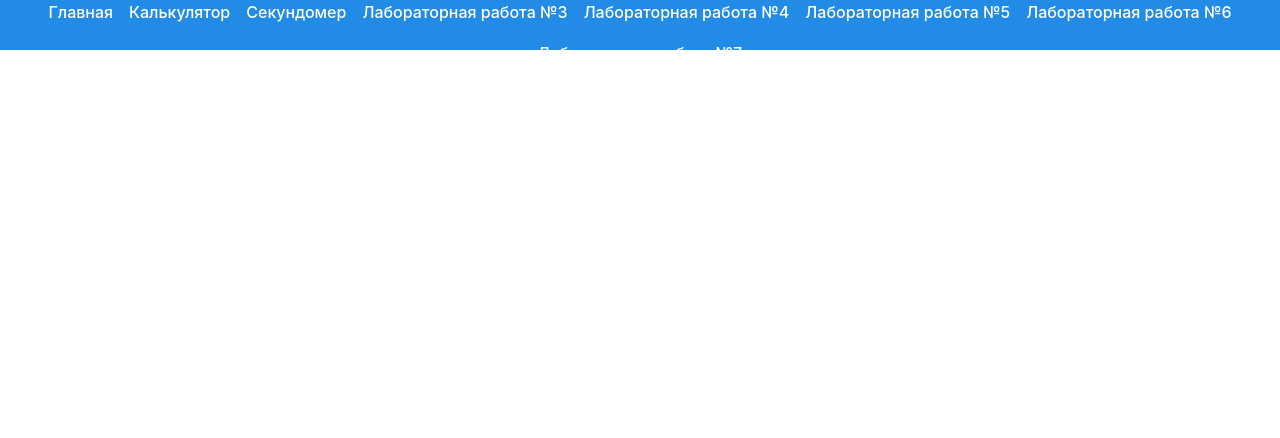
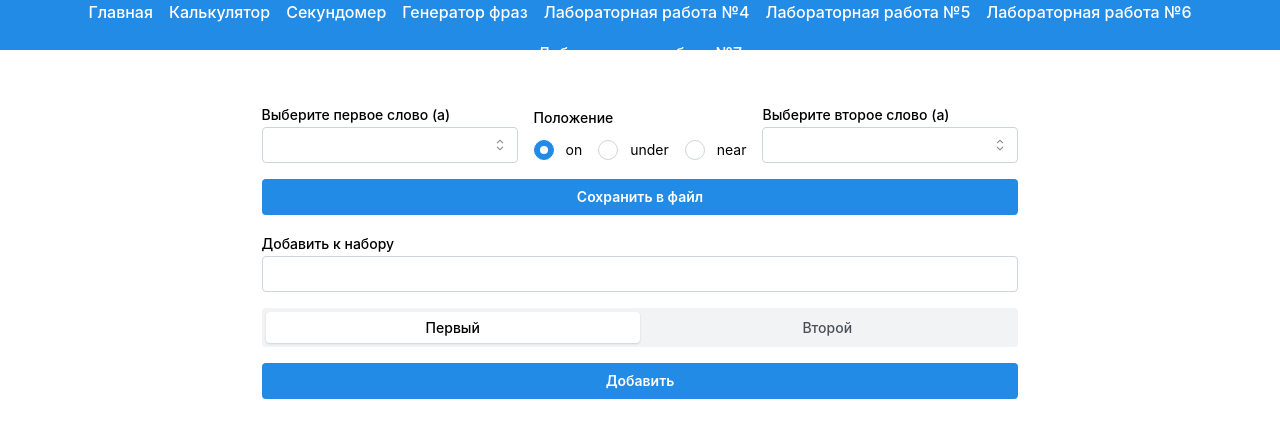
Before and after one commit to DzNk/LaboratoriesTech, a React (Vite) app: page /lab3 in a window 1280 px wide. Shown: the top 438 px of the page. Built offline with nearby package versions, Linux system fonts and the light colour scheme.

Commit message:
Lab 3 done

```diff
--- a/package.json
+++ b/package.json
@@ -13,8 +13,10 @@
     "@mantine/core": "^7.8.0",
     "@mantine/dates": "^7.8.0",
     "@mantine/hooks": "^7.8.0",
+    "@types/file-saver": "^2.0.7",
     "@vitejs/plugin-react-swc": "^3.6.0",
     "dayjs": "^1.11.10",
+    "file-saver": "^2.0.5",
     "react": "^18.2.0",
     "react-dom": "^18.2.0",
     "react-router-dom": "^6.22.3",
--- a/src/components/Navbar/ui/Navbar.tsx
+++ b/src/components/Navbar/ui/Navbar.tsx
@@ -7,7 +7,7 @@ export function Navbar() {
         {title: "Главная", href: "/"},
         {title: "Калькулятор", href: "/lab1"},
         {title: "Секундомер", href: "/lab2"},
-        {title: "Лабораторная работа №3", href: "/lab3"},
+        {title: "Генератор фраз", href: "/lab3"},
         {title: "Лабораторная работа №4", href: "/lab4"},
         {title: "Лабораторная работа №5", href: "/lab5"},
         {title: "Лабораторная работа №6", href: "/lab6"},
--- a/src/pages/RootPage/ui/RootPage.tsx
+++ b/src/pages/RootPage/ui/RootPage.tsx
@@ -4,6 +4,7 @@ import {BrowserRouter, Route, Routes} from "react-router-dom";
 import {HomePage} from "pages/HomePage";
 import {CalculatorPage} from "pages/CalculatorPage";
 import {StopWatchPage} from "pages/StopWatch";
+import {WordMakerPage} from "pages/WordMakerPage";
 
 export function RootPage() {
     return (
@@ -16,6 +17,7 @@ export function RootPage() {
                             <Route index element={<HomePage/>}/>
                             <Route path="/lab1" element={<CalculatorPage/>}/>
                             <Route path="/lab2" element={<StopWatchPage/>}/>
+                            <Route path="/lab3" element={<WordMakerPage/>}/>
                         </Routes>
                     </AppShell.Main>
                 </AppShell>
--- /dev/null
+++ b/src/pages/WordMakerPage/index.tsx
@@ -0,0 +1 @@
+export {WordMakerPage} from "pages/WordMakerPage/ui/WordMakerPage.tsx";
--- /dev/null
+++ b/src/pages/WordMakerPage/styles/WordMaker.module.scss
@@ -0,0 +1,3 @@
+.select {
+  width: 16em;
+}
--- /dev/null
+++ b/src/pages/WordMakerPage/ui/WordMakerPage.tsx
@@ -0,0 +1,107 @@
+import {
+    Button,
+    Center,
+    Group,
+    MultiSelect,
+    Radio,
+    SegmentedControl,
+    Space,
+    Stack,
+    TextInput,
+    Title
+} from "@mantine/core";
+import {useEffect, useState} from "react";
+import styles from "pages/WordMakerPage/styles/WordMaker.module.scss";
+import {saveAs} from "file-saver";
+
+const startWordList = ["big box", "book", "carpet", "chair", "computer", "pen", "pencil"];
+const wordInputs = [
+    {label: "Первый", value: "first"},
+    {label: "Второй", value: "second"}
+];
+const positions = ["on", "under", "near"];
+
+export function WordMakerPage() {
+    const [firstSubject, setFirstSubject] = useState<string[]>(startWordList);
+    const [secondSubject, setSecondSubject] = useState<string[]>(startWordList);
+    const [inputName, setInputName] = useState<string>(wordInputs[0].value);
+    const [position, setPosition] = useState<string>(positions[0]);
+    const [input, setInput] = useState<string>("");
+    const [result, setResult] = useState<string>("");
+
+    const [firstWords, setFirstWords] = useState<string[]>([]);
+    const [secondWords, setSecondWords] = useState<string[]>([]);
+
+    const makePhrase = (firstWords: string[], secondWords: string[], verb: string) => {
+        if (firstWords.length === 0 || secondWords.length === 0) return "";
+
+        const joinWords = (words: string[]) => {
+            if (words.length === 1) return words[0];
+            const wordsBatch = words.slice(0, -1).join(", ");
+            return `${wordsBatch} and ${words[words.length - 1]}`;
+        };
+
+        const first = joinWords(firstWords);
+        const second = joinWords(secondWords);
+
+        return `${first} ${verb} ${second}`;
+    };
+
+    const handleAddWord = () => {
+        if (inputName === wordInputs[0].value) setFirstSubject([...firstSubject, input]);
+        else setSecondSubject([...secondSubject, input]);
+        setInput("");
+    }
+
+    const saveToFile = () => {
+        const blob = new Blob([result], {type: "text/plain;charset=utf-8"});
+        saveAs(blob, "file.txt");
+    }
+
+    useEffect(() => {
+        const phrase = makePhrase(firstWords, secondWords, position);
+        setResult(phrase);
+    }, [firstWords, secondWords, position]);
+
+    return (
+        <Center>
+            <Stack>
+                <Space h="lg"/>
+                <Center>
+                    <Title>{result}</Title>
+                </Center>
+                <Group>
+                    <MultiSelect value={firstWords}
+                                 onChange={setFirstWords}
+                                 className={styles.select}
+                                 data={firstSubject}
+                                 label="Выберите первое слово (а)"/>
+                    <Radio.Group name="position"
+                                 label="Положение"
+                                 value={position}
+                                 onChange={setPosition}>
+                        <Group mt="xs">
+                            {positions.map((pos) => <Radio value={pos} label={pos}/>)}
+                        </Group>
+                    </Radio.Group>
+                    <MultiSelect value={secondWords}
+                                 onChange={setSecondWords}
+                                 className={styles.select}
+                                 data={secondSubject}
+                                 label="Выберите второе слово (а)"/>
+                </Group>
+                <Button onClick={saveToFile}>Сохранить в файл</Button>
+                <Stack>
+                    <TextInput value={input}
+                               onChange={(event) => setInput(event.currentTarget.value)}
+                               label="Добавить к набору"/>
+                    <SegmentedControl
+                        value={inputName}
+                        onChange={setInputName}
+                        data={wordInputs}/>
+                    <Button onClick={handleAddWord}>Добавить</Button>
+                </Stack>
+            </Stack>
+        </Center>
+    );
+}
```
